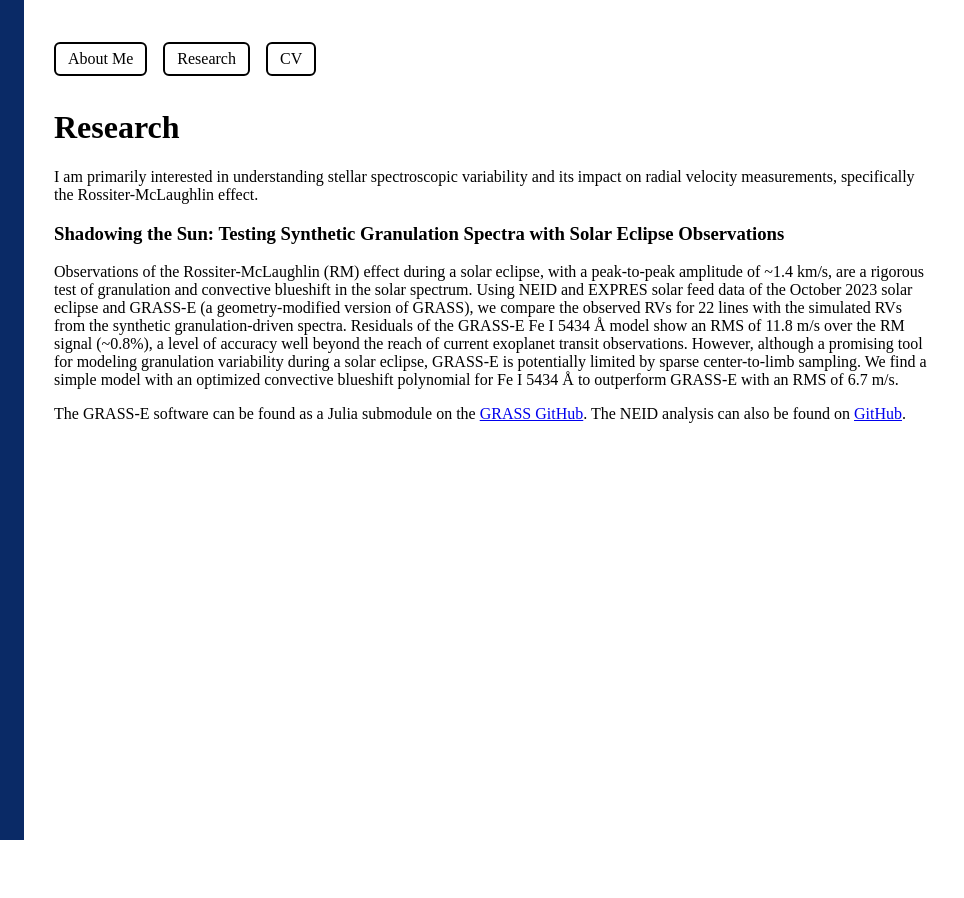
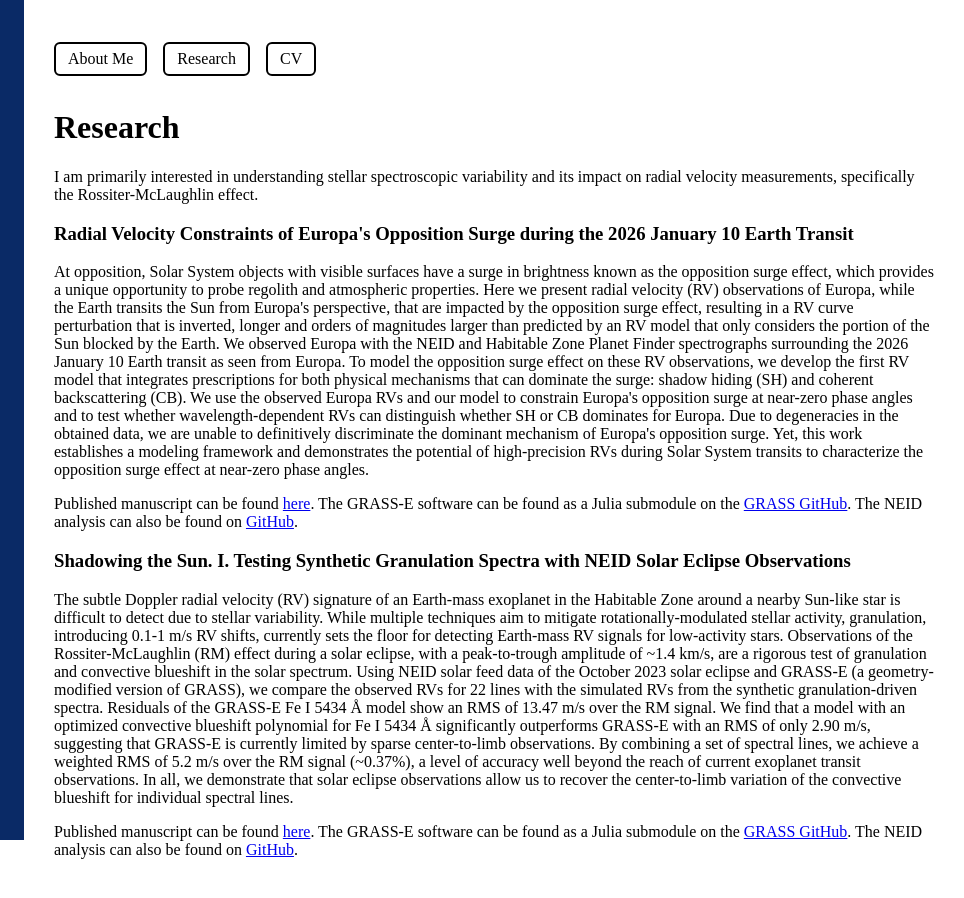
Before and after one commit to elizgonz/elizgonz.github.io, a plain HTML site: page research.html in a window 1280 px wide. Shown: the full height of the page, 316-1280 px from the left. Before the commit the page ends 800 px from the top, so only its background shows below. Drawn offline with Linux system fonts and the light colour scheme.

Commit message:
update cv/research

```diff
--- a/research.html
+++ b/research.html
@@ -44,19 +44,46 @@
     <p>I am primarily interested in understanding stellar spectroscopic variability and
         its impact on radial velocity measurements, specifically the Rossiter-McLaughlin effect.</p>
 
-    <h3>Shadowing the Sun: Testing Synthetic Granulation Spectra with Solar Eclipse Observations</h3>
+    <h3>Radial Velocity Constraints of Europa's Opposition Surge during the 2026 January 10 Earth Transit</h3>
     <p>
-        Observations of the Rossiter-McLaughlin (RM) effect during a solar eclipse, with a peak-to-peak amplitude of ~1.4 km/s,
-        are a rigorous test of granulation and convective blueshift in the solar spectrum. Using NEID and EXPRES solar feed data of
-        the October 2023 solar eclipse and GRASS-E (a geometry-modified version of GRASS), we compare the observed RVs for
-        22 lines with the simulated RVs from the synthetic granulation-driven spectra. Residuals of the GRASS-E Fe I 5434 Å model
-        show an RMS of 11.8 m/s over the RM signal (~0.8%), a level of accuracy well beyond the reach of
-        current exoplanet transit observations. However, although a promising tool for modeling granulation variability during a solar eclipse,
-        GRASS-E is potentially limited by sparse center-to-limb sampling. We find a simple model with an optimized convective
-        blueshift polynomial for Fe I 5434 Å to outperform GRASS-E with an RMS of 6.7 m/s.
+        At opposition, Solar System objects with visible surfaces have a surge in brightness known as the opposition surge effect,
+        which provides a unique opportunity to probe regolith and atmospheric properties. Here we present radial velocity (RV)
+        observations of Europa, while the Earth transits the Sun from Europa's perspective, that are impacted by the opposition
+        surge effect, resulting in a RV curve perturbation that is inverted, longer and orders of magnitudes larger than predicted
+         by an RV model that only considers the portion of the Sun blocked by the Earth. We observed Europa with the NEID and
+         Habitable Zone Planet Finder spectrographs surrounding the 2026 January 10 Earth transit as seen from Europa. To model
+         the opposition surge effect on these RV observations, we develop the first RV model that integrates prescriptions for
+         both physical mechanisms that can dominate the surge: shadow hiding (SH) and coherent backscattering (CB). We use the
+         observed Europa RVs and our model to constrain Europa's opposition surge at near-zero phase angles and to test whether
+         wavelength-dependent RVs can distinguish whether SH or CB dominates for Europa. Due to degeneracies in the obtained data,
+          we are unable to definitively discriminate the dominant mechanism of Europa's opposition surge. Yet, this work
+          establishes a modeling framework and demonstrates the potential of high-precision RVs during Solar System transits to
+          characterize the opposition surge effect at near-zero phase angles.
     <p>
     <p>
-        The GRASS-E software can be found as a Julia submodule on the <a href="https://github.com/palumbom/GRASS" target="_blank">GRASS GitHub</a>.
+        Published manuscript can be found <a href="https://iopscience.iop.org/article/10.3847/1538-4357/aebc82" target="_blank">here</a>. The GRASS-E software can be found as a Julia submodule on the <a href="https://github.com/palumbom/GRASS" target="_blank">GRASS GitHub</a>.
+        The NEID analysis can also be found on <a href="https://github.com/elizabethg60/NEIDEclipse" target="_blank">GitHub</a>.
+    </p>
+
+    <h3>Shadowing the Sun. I. Testing Synthetic Granulation Spectra with NEID Solar Eclipse Observations</h3>
+    <p>
+        The subtle Doppler radial velocity (RV) signature of an Earth-mass exoplanet in the Habitable Zone around
+        a nearby Sun-like star is difficult to detect due to stellar variability. While multiple techniques aim to
+        mitigate rotationally-modulated stellar activity, granulation, introducing 0.1-1 m/s RV shifts, currently sets
+        the floor for detecting Earth-mass RV signals for low-activity stars. Observations of the Rossiter-McLaughlin (RM)
+        effect during a solar eclipse, with a peak-to-trough amplitude of ~1.4 km/s, are a rigorous test of granulation
+        and convective blueshift in the solar spectrum. Using NEID solar feed data of the October 2023 solar eclipse and
+        GRASS-E (a geometry-modified version of GRASS), we compare the observed RVs for 22 lines with the simulated
+        RVs from the synthetic granulation-driven spectra. Residuals of the GRASS-E Fe I 5434 Å model show an RMS of 13.47 m/s
+        over the RM signal. We find that a model with an optimized convective blueshift polynomial for Fe I 5434 Å significantly
+        outperforms GRASS-E with an RMS of only 2.90 m/s, suggesting that GRASS-E is currently limited by sparse center-to-limb
+        observations. By combining a set of spectral lines, we achieve a weighted RMS of 5.2 m/s over the RM signal (~0.37%),
+        a level of accuracy well beyond the reach of current exoplanet transit observations. In all, we demonstrate that solar
+        eclipse observations allow us to recover the center-to-limb variation of the convective blueshift for individual spectral
+        lines.
+    <p>
+    <p>
+        Published manuscript can be found <a href="https://iopscience.iop.org/article/10.3847/1538-4357/aebc82" target="_blank">here</a>. The GRASS-E software can be found as a Julia submodule on the <a href="https://github.com/palumbom/GRASS" target="_blank">GRASS GitHub</a>.
         The NEID analysis can also be found on <a href="https://github.com/elizabethg60/NEIDEclipse" target="_blank">GitHub</a>.
     </p>
 </div>
```
Also changed, not shown: 1 other file.
